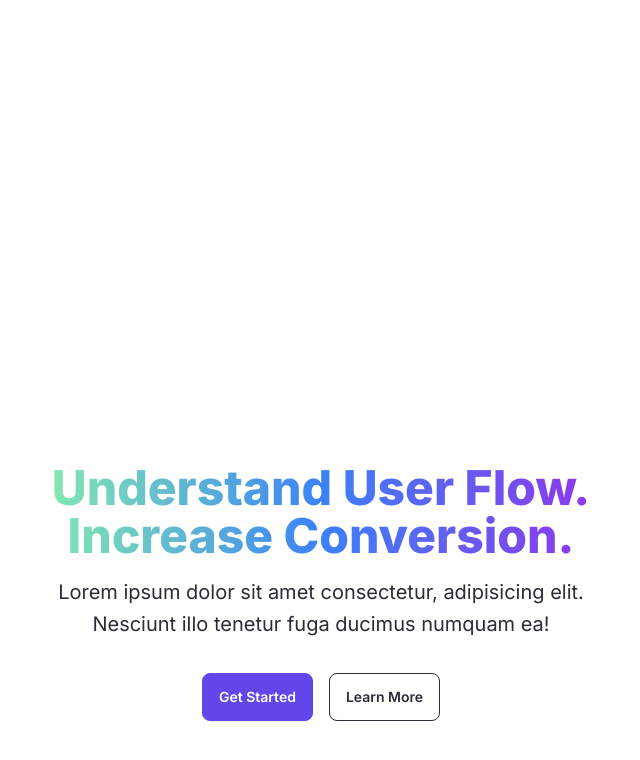
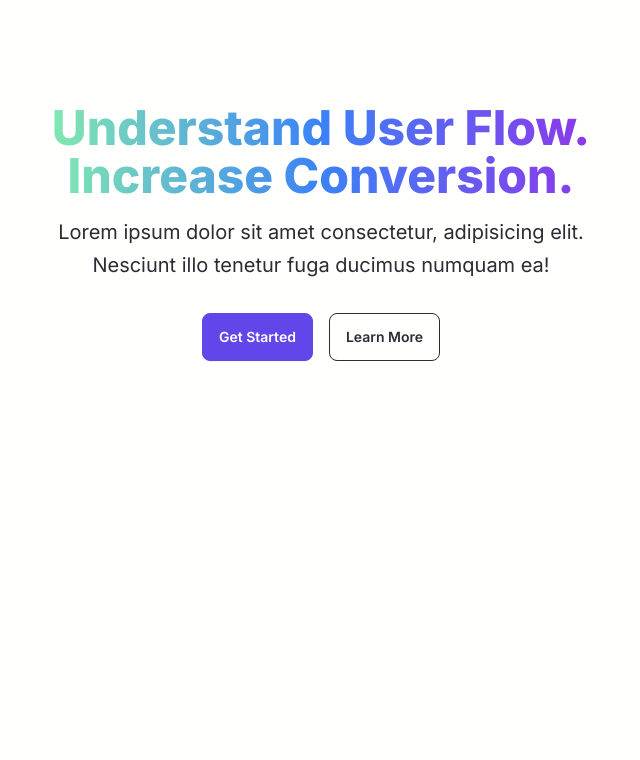
Before and after one commit to caturhidayat/nice-day, a Next.js app: page /hr/attendance in a window 1280 px wide. Shown: the top 760 px of the page, without its empty margins (319-959 px from the left). Built offline with nearby package versions, Linux system fonts and the light colour scheme; no server answers.

Commit message:
style: rafine button in preview page

```diff
--- a/app/hr/attendance/page.tsx
+++ b/app/hr/attendance/page.tsx
@@ -2,7 +2,7 @@ import React from "react";
 
 export default function page() {
     return (
-        <section className="mx-auto max-w-screen-xl lg:flex lg:h-screen lg:items-center">
+        <section className="mx-auto max-w-screen-xl lg:flex  lg:items-center">
             <div className="mx-auto max-w-3xl text-center">
                 <h1 className="bg-gradient-to-r from-green-300 via-blue-500 to-purple-600 bg-clip-text text-3xl font-extrabold text-transparent sm:text-5xl">
                     Understand User Flow.
--- a/app/hr/layout.tsx
+++ b/app/hr/layout.tsx
@@ -7,7 +7,7 @@ export const metadata: Metadata = {
 
 export default function HrLayout({ children }: { children: React.ReactNode }) {
     return (
-        <section className="max-w-screen-xl py-20 px-8 sm:px-6 sm:py-20 lg:px-8 lg:py-24">
+        <section className="max-w-screen-xl py-4 px-8 sm:px-6 sm:py-12 lg:px-8">
             {children}
         </section>
     );
--- a/app/layout.tsx
+++ b/app/layout.tsx
@@ -26,7 +26,7 @@ export default async function RootLayout({
                 <Providers authenticated={isAuthenticated}>
                     <Navbar />
                     <Suspense fallback={<Loading />}>
-                        <main className="max-w-screen-xl py-12 px-2 sm:px-4 sm:py-14 lg:px-8 lg:py-24 h-dvh">
+                        <main className="max-w-screen-xl py-12 px-2 sm:px-4 sm:py-14 lg:px-8 lg:py-14 h-dvh">
                             {children}
                         </main>
                     </Suspense>
```
